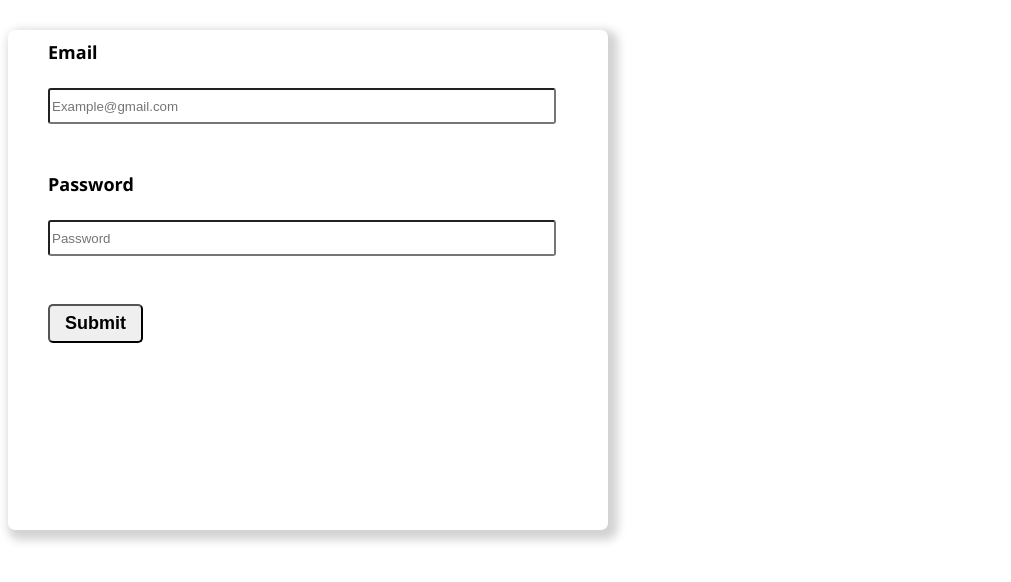
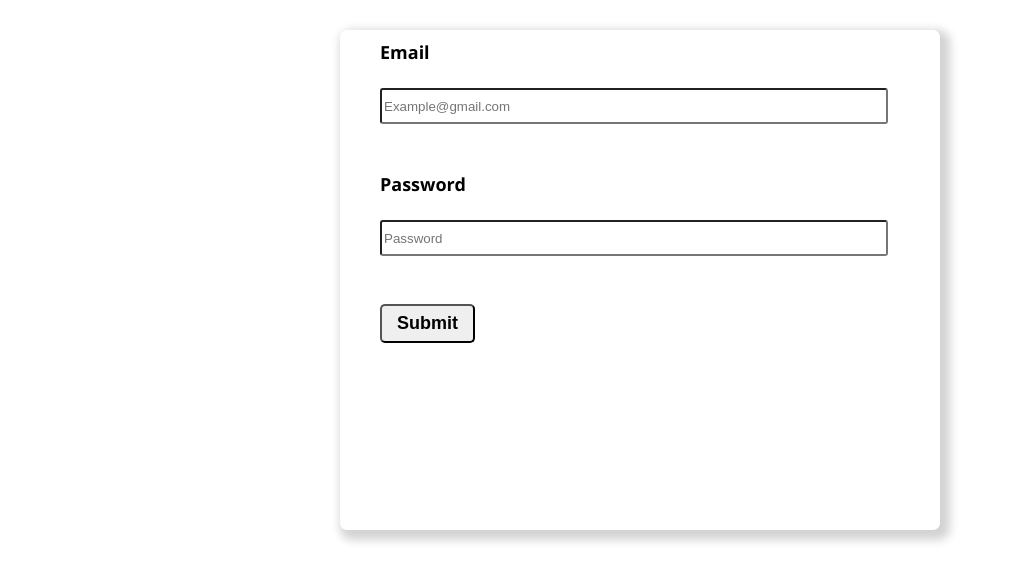
Before and after one commit to manishpatel28598/Form_validation, a plain HTML site: page index.html in a window 1280 px wide. Shown: the whole page, without its empty margins (0-1011 px from the left). Drawn offline with Linux system fonts and the light colour scheme.

Commit message:
Update style.css
a

```diff
--- a/style.css
+++ b/style.css
@@ -18,7 +18,7 @@ body{
     box-shadow: 5px 5px 10px 5px lightgrey;
     border-radius: 7px;
     margin: auto;
-    margin-right: 700px;
+/*     margin-right: 700px; */
 }
 input{
     height: 30px;
```
